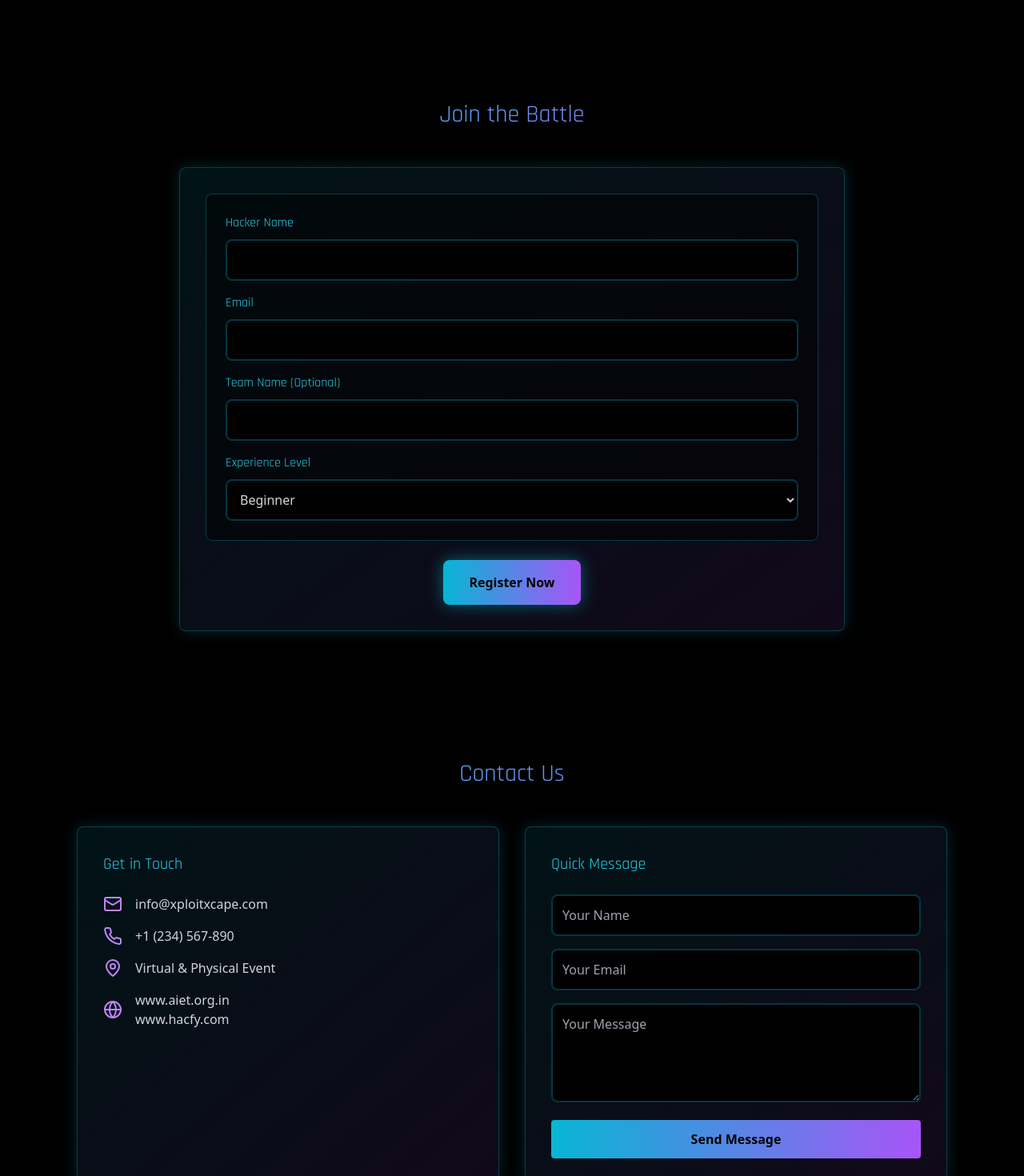
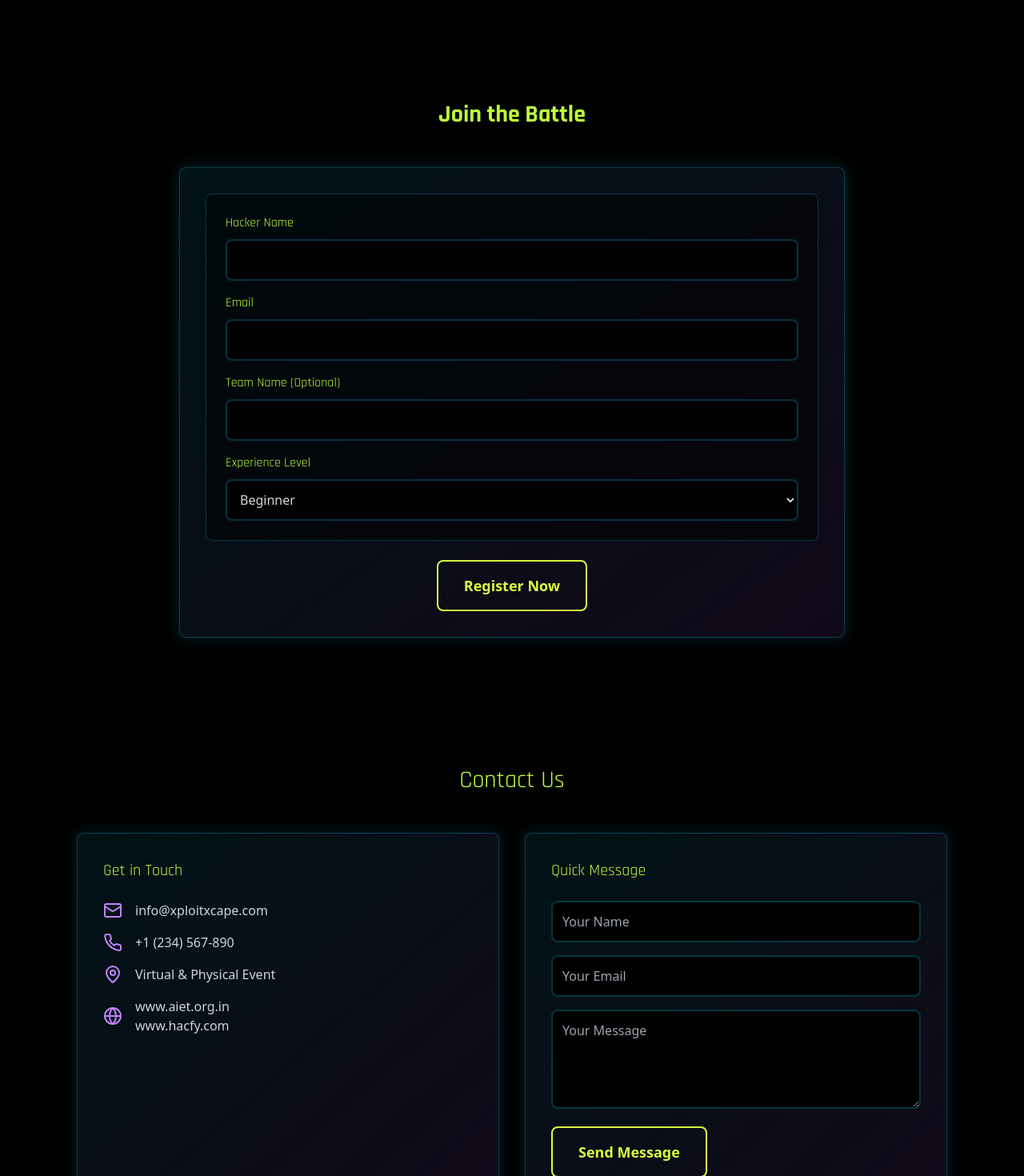
Before and after one commit to Abhishekrgadad/HacFy-CTF, a React (Vite) app: page / in a window 1280 px wide. Shown: the part 3880-5350 px from the top of the page at 80% size. Built offline with nearby package versions, Linux system fonts and the light colour scheme.

Commit message:
updated contact page

```diff
--- a/src/components/Contact.tsx
+++ b/src/components/Contact.tsx
@@ -1,27 +1,27 @@
-import React from 'react';
+
 import { Mail, Phone, MapPin, Globe } from 'lucide-react';
 
 const Contact = () => {
   return (
     <section id="contact" className="py-20 bg-black/95 relative">
       <div className="max-w-6xl mx-auto px-4 sm:px-6 lg:px-8">
-        <h2 className="text-3xl font-cyber text-center mb-12 text-transparent bg-clip-text bg-gradient-to-r from-cyan-400 to-purple-500">
+        <h2 className="text-3xl font-cyber text-center mb-12 text-[#bdff3d]">
           Contact Us
         </h2>
 
         <div className="grid grid-cols-1 md:grid-cols-2 gap-8">
           <div className="cyber-box p-8">
-            <h3 className="text-xl font-cyber text-cyan-400 mb-6">Get in Touch</h3>
+            <h3 className="text-xl font-cyber text-[#bdff3d] mb-6">Get in Touch</h3>
             <div className="space-y-4">
               <div className="flex items-center space-x-4">
                 <Mail className="w-6 h-6 text-purple-400" />
-                <a href="mailto:info@xploitxcape.com" className="text-gray-300 hover:text-cyan-400">
+                <a href="mailto:info@xploitxcape.com" className="text-gray-300 hover:text-[#bdff3d]">
                   info@xploitxcape.com
                 </a>
               </div>
               <div className="flex items-center space-x-4">
                 <Phone className="w-6 h-6 text-purple-400" />
-                <a href="tel:+1234567890" className="text-gray-300 hover:text-cyan-400">
+                <a href="tel:+1234567890" className="text-gray-300 hover:text-[#bdff3d]">
                   +1 (234) 567-890
                 </a>
               </div>
@@ -32,15 +32,15 @@ const Contact = () => {
               <div className="flex items-center space-x-4">
                 <Globe className="w-6 h-6 text-purple-400" />
                 <div className="text-gray-300">
-                  <a href="http://www.aiet.org.in" className="hover:text-cyan-400 block">www.aiet.org.in</a>
-                  <a href="http://www.hacfy.com" className="hover:text-cyan-400 block">www.hacfy.com</a>
+                  <a href="http://www.aiet.org.in" className="hover:text-[#bdff3d] block">www.aiet.org.in</a>
+                  <a href="http://www.hacfy.com" className="hover:text-[#bdff3d] block">www.hacfy.com</a>
                 </div>
               </div>
             </div>
           </div>
 
           <div className="cyber-box p-8">
-            <h3 className="text-xl font-cyber text-cyan-400 mb-6">Quick Message</h3>
+            <h3 className="text-xl font-cyber text-[#bdff3d] mb-6">Quick Message</h3>
             <form className="space-y-4">
               <input
                 type="text"
@@ -59,8 +59,7 @@ const Contact = () => {
               ></textarea>
               <button
                 type="submit"
-                className="w-full px-6 py-3 bg-gradient-to-r from-cyan-500 to-purple-500 text-black font-bold rounded hover:from-cyan-600 hover:to-purple-600 transition-all duration-200"
-              >
+               className="inline-flex items-center px-8 py-4 text-lg font-bold border-2 border-[#dbff3d] text-[#dbff3d] rounded-lg hover:bg-[#dbff3d] hover:text-black transform hover:scale-105 transition-all duration-200">
                 Send Message
               </button>
             </form>
--- a/src/components/Registration.tsx
+++ b/src/components/Registration.tsx
@@ -24,7 +24,7 @@ const Registration = () => {
   return (
     <section id="registration" className="py-20 bg-black relative">
       <div className="max-w-4xl mx-auto px-4 sm:px-6 lg:px-8">
-        <h2 className="text-3xl font-cyber text-center mb-12 text-transparent bg-clip-text bg-gradient-to-r from-cyan-400 to-purple-500">
+        <h2 className="text-3xl font-cyber text-center mb-12 text-[#bdff3d] font-bold">
           Join the Battle
         </h2>
 
@@ -33,7 +33,7 @@ const Registration = () => {
             <div className="cyber-card p-6">
               <div className="space-y-4">
                 <div>
-                  <label htmlFor="name" className="block text-cyan-400 font-cyber mb-2">
+                  <label htmlFor="name" className="block text-[#bdff3d] font-cyber mb-2">
                     Hacker Name
                   </label>
                   <input
@@ -48,7 +48,7 @@ const Registration = () => {
                 </div>
 
                 <div>
-                  <label htmlFor="email" className="block text-cyan-400 font-cyber mb-2">
+                  <label htmlFor="email" className="block text-[#bdff3d] font-cyber mb-2">
                     Email
                   </label>
                   <input
@@ -63,7 +63,7 @@ const Registration = () => {
                 </div>
 
                 <div>
-                  <label htmlFor="team" className="block text-cyan-400 font-cyber mb-2">
+                  <label htmlFor="team" className="block text-[#bdff3d] font-cyber mb-2">
                     Team Name (Optional)
                   </label>
                   <input
@@ -77,7 +77,7 @@ const Registration = () => {
                 </div>
 
                 <div>
-                  <label htmlFor="experience" className="block text-cyan-400 font-cyber mb-2">
+                  <label htmlFor="experience" className="block text-[#bdff3d] font-cyber mb-2">
                     Experience Level
                   </label>
                   <select
@@ -99,7 +99,7 @@ const Registration = () => {
             <div className="text-center">
               <button
                 type="submit"
-                className="px-8 py-4 bg-gradient-to-r from-cyan-500 to-purple-500 text-black font-bold rounded-lg hover:from-cyan-600 hover:to-purple-600 transform hover:scale-105 transition-all duration-200 shadow-[0_0_20px_rgba(6,182,212,0.5)]"
+                className="inline-flex items-center px-8 py-4 text-lg font-bold border-2 border-[#dbff3d] text-[#dbff3d] rounded-lg hover:bg-[#dbff3d] hover:text-black transform hover:scale-105 transition-all duration-200"
               >
                 Register Now
               </button>
```
